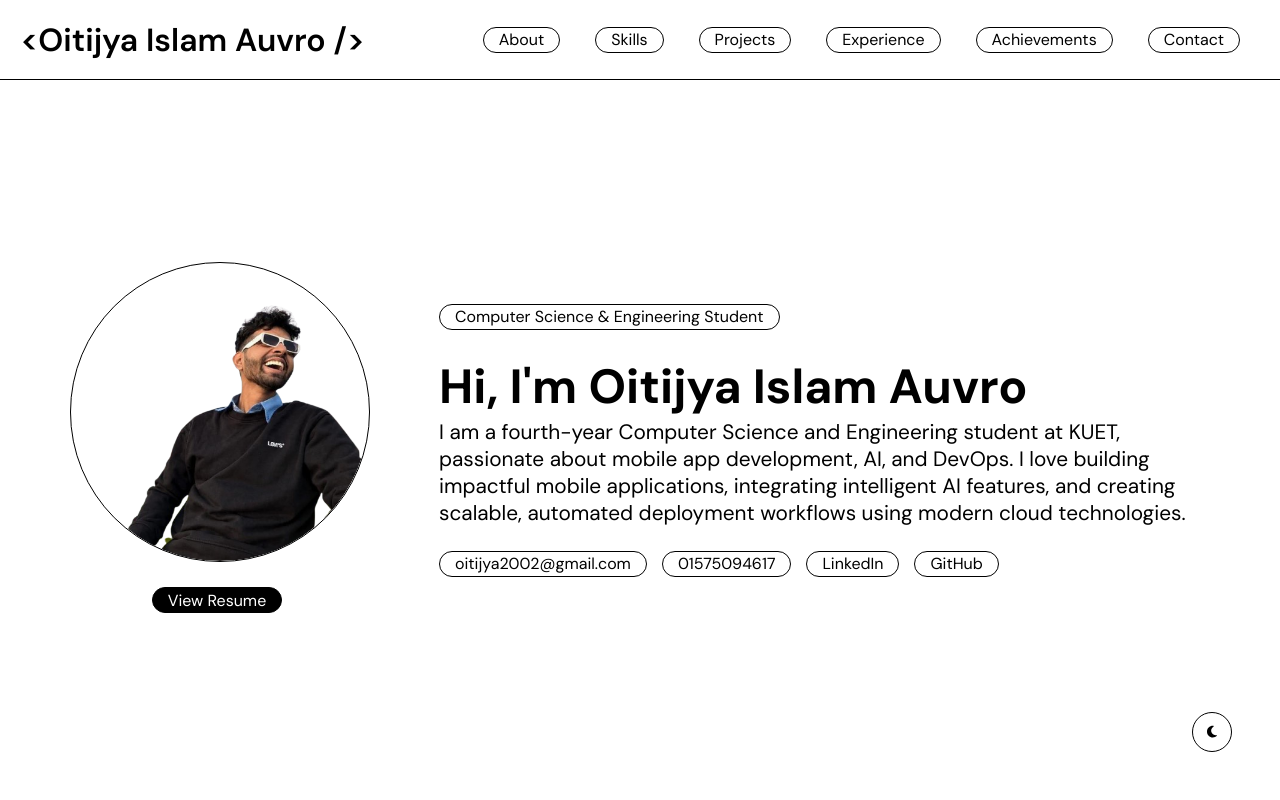
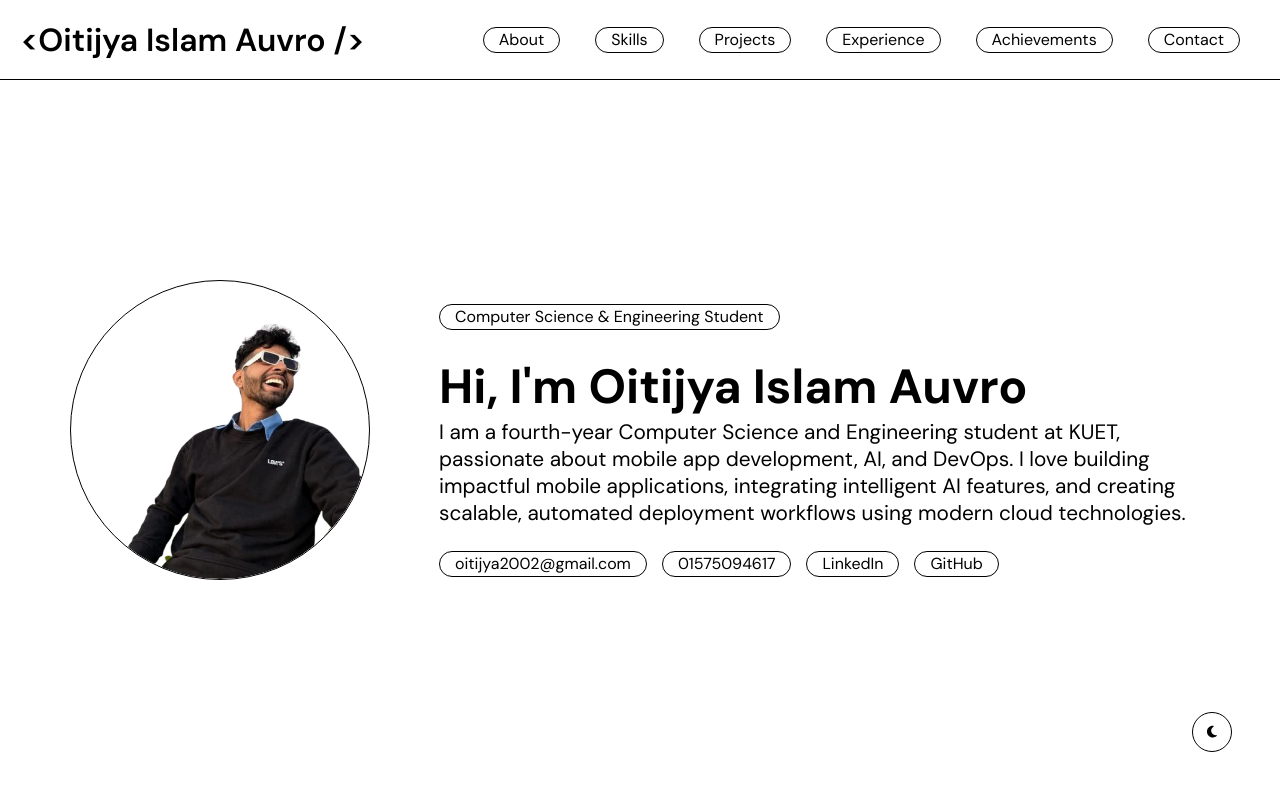
Before and after one commit to AuvroIslam/Porfolio_Website, a React (Create React App) app: page / in a window 1280 px wide. Shown: the top 800 px of the page. Built offline with nearby package versions, Linux system fonts and the light colour scheme.

Commit message:
Hide CV download button temporarily

```diff
--- a/src/Components/Hero/Hero.jsx
+++ b/src/Components/Hero/Hero.jsx
@@ -20,9 +20,6 @@ function Hero({
         <div className="avatar">
           <img src={Avatar} alt="Avatar" />
         </div>
-        <a href={resume} download="Oitijya_Islam_Auvro_CV.pdf">
-        <Pill content="View Resume" color="invert" />
-        </a>
       </div>
 
       <div className="hero-content">
```
